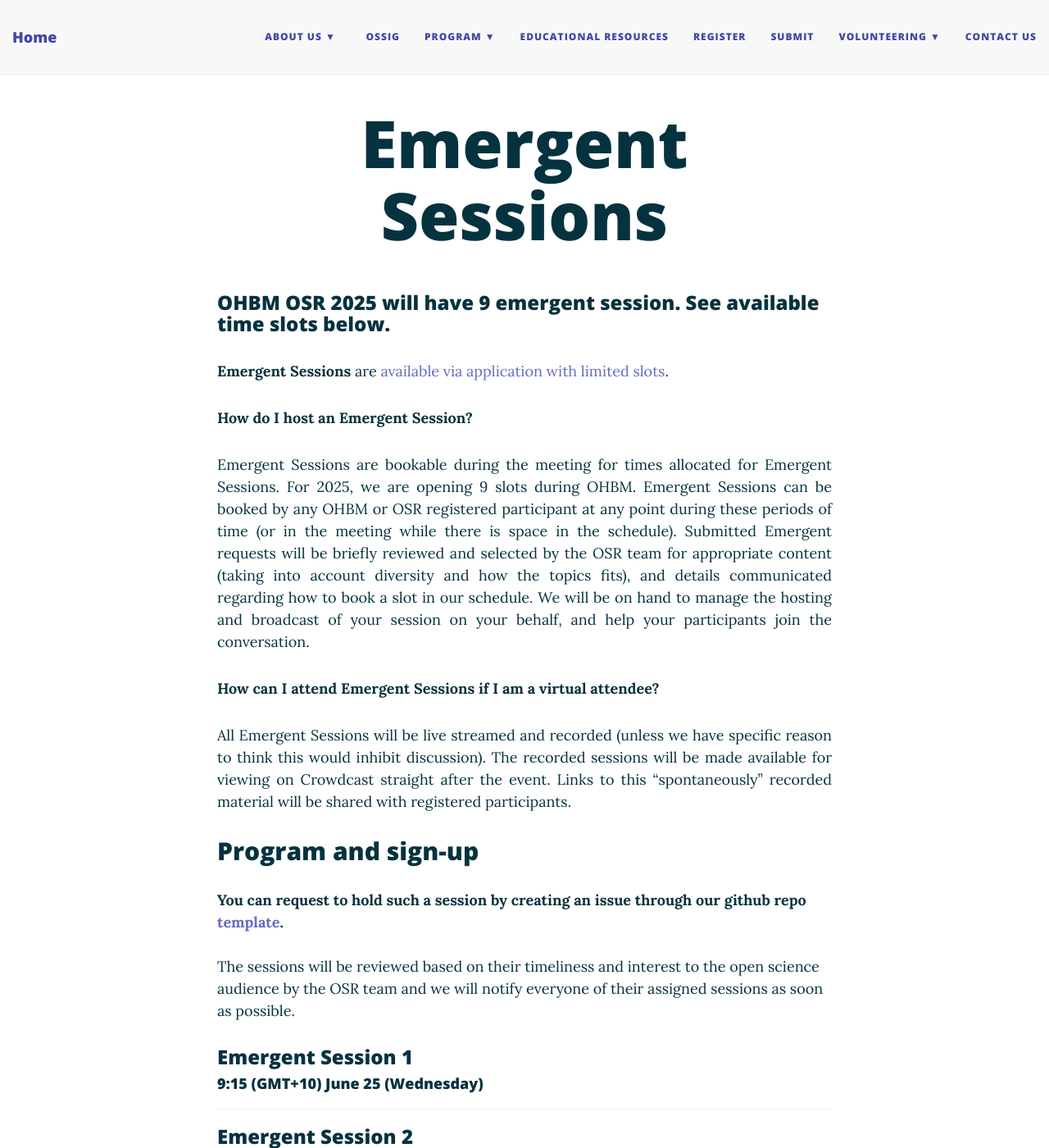
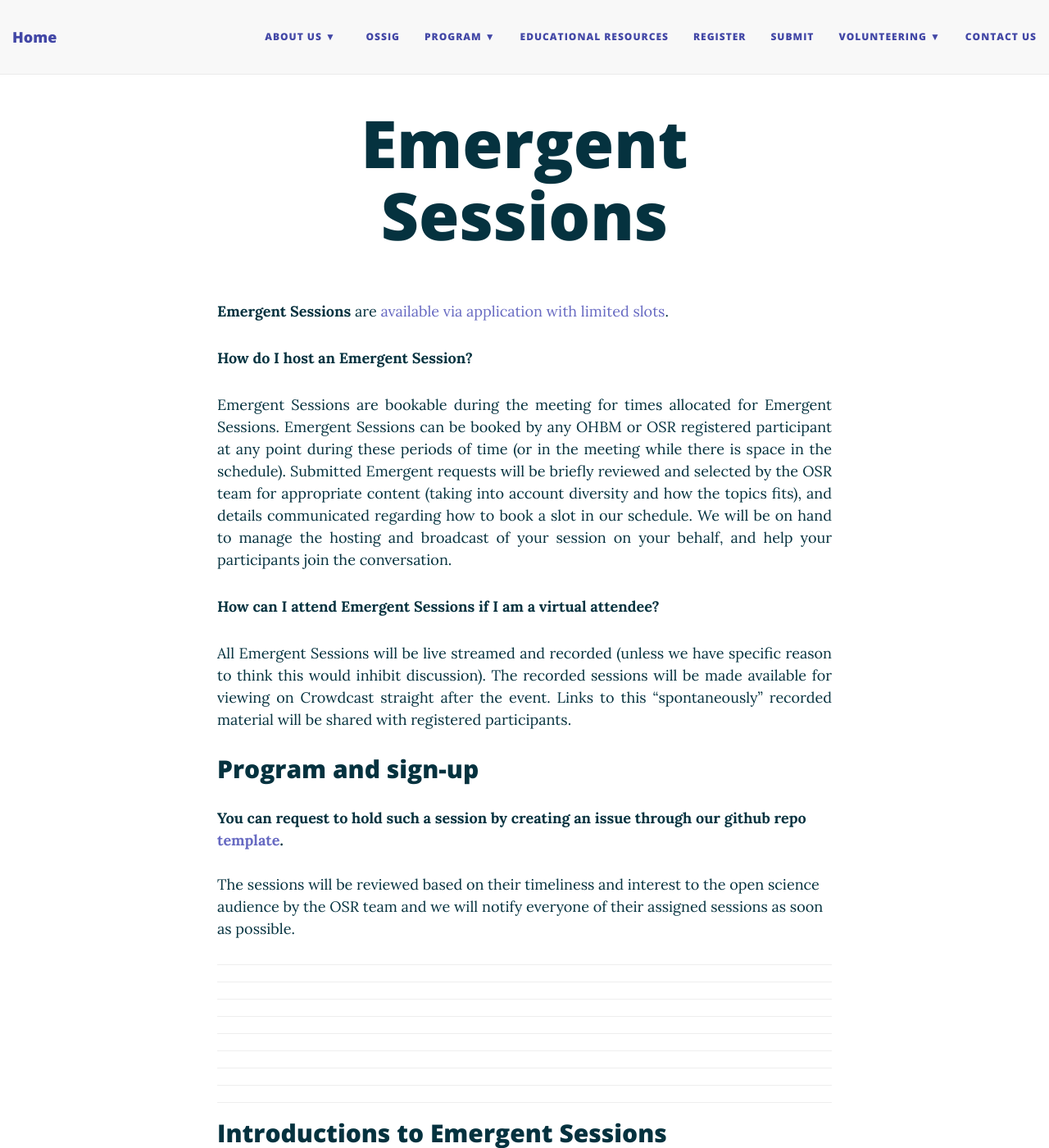
Before and after one commit to ohbm/osr2025, a Jekyll site: the page built from emergent.md, in a window 1280 px wide and 1400 px high. Shown: the whole window at 82% size. Built offline with Jekyll 4.4.1, drawn with Linux system fonts in a browser that asks for light colours; nearby versions of some CDN libraries; some of the changed text lies outside the part shown.

Commit message:
Remove emergent session info for now

```diff
--- a/emergent.md
+++ b/emergent.md
@@ -3,7 +3,7 @@
 title: Emergent Sessions
 ---
 
-### OHBM OSR 2025 will have 9 emergent session. See available time slots below.
+<!-- ### OHBM OSR 2025 will have 9 emergent session. See available time slots below. -->
 
 {::options parse_block_html="true" /}
 
@@ -12,7 +12,7 @@
 
 <p align="justify">**How do I host an Emergent Session?**</p>
 <p align="justify"> Emergent Sessions are bookable during the meeting for times allocated for Emergent Sessions.
-For 2025, we are opening 9 slots during OHBM.
+<!-- For 2025, we are opening 9 slots during OHBM. -->
 Emergent Sessions can be booked by any OHBM or OSR registered participant at any point during these periods of time (or in the meeting while there is space in the schedule).
 Submitted Emergent requests will be briefly reviewed and selected by the OSR team for appropriate content (taking into account diversity and how the topics fits), and details communicated regarding how to book a slot in our schedule. We will be on hand to manage the hosting and broadcast of your session on your behalf, and help your participants join the conversation.</p>
 
@@ -27,10 +27,10 @@
 **You can request to hold such a session by creating an issue through our github repo [template](https://github.com/ohbm/osr2025/issues/1){:target="_blank"}.**<br> <br>
 The sessions will be reviewed based on their timeliness and interest to the open science audience by the OSR team and we will notify everyone of their assigned sessions as soon as possible. <br>
 
-### Emergent Session 1
+<!-- ### Emergent Session 1 -->
 
 <!-- #### Neda Sadeghi, Isabelle van der Velpen, and Tonya White, Social and Cognitive Developmental Neuroscience, NIMH -->
-#### 9:15 (GMT+10) June 25 (Wednesday)
+<!-- #### 9:15 (GMT+10) June 25 (Wednesday) -->
 <!-- [Join on Crowdcast](https://www.crowdcast.io/c/osr-2024-emergent-1) -->
 
 <!-- <p></p>
@@ -46,17 +46,17 @@
 
 ---
 
-### Emergent Session 2
+<!-- ### Emergent Session 2 -->
 
 <!-- #### Neda Sadeghi, Isabelle van der Velpen, and Tonya White, Social and Cognitive Developmental Neuroscience, NIMH -->
-#### 3:30 (GMT+10) June 25 (Wednesday)
+<!-- #### 3:30 (GMT+10) June 25 (Wednesday) -->
 
 ---
 
-### Emergent Session 3
+<!-- ### Emergent Session 3 -->
 
 <!-- #### SEA-SIG representatives--Nick Souter (University of Sussex), Niall Duncan (Taipei Medical University), Nikhil Bhagwat (McGill University), Polona Kalc (Jena University Hospital) -->
-#### 17:45 (GMT+10) June 25 (Wednesday)
+<!-- #### 17:45 (GMT+10) June 25 (Wednesday) -->
 <!-- [Join on Crowdcast](https://www.crowdcast.io/c/osr-2024-emergent-2) -->
 
 <!-- <p> </p>
@@ -74,10 +74,10 @@
 
 ---
 
-### Emergent Session 4
+<!-- ### Emergent Session 4 -->
 
 <!-- #### Gorana Pobric (Manchester, UK), Peter Fox (San Antonio, Texas), David Kennedy (U Massachusetts) -->
-#### 9:15 (GMT+10) June 26 (Thursday)
+<!-- #### 9:15 (GMT+10) June 26 (Thursday) -->
 <!-- [Join on Crowdcast](https://www.crowdcast.io/c/osr-2024-emergent-3) -->
 
 <!-- <p></p>
@@ -85,10 +85,10 @@
 
 ---
 
-### Emergent Session 5
+<!-- ### Emergent Session 5 -->
 
 <!-- #### Ana Van Gulick, Figshare, NIH Generalist Repository Ecosystem Initiative program -->
-#### 11:30 (GMT+10) June 26 (Thursday)
+<!-- #### 11:30 (GMT+10) June 26 (Thursday) -->
 <!-- [Join on Crowdcast](https://www.crowdcast.io/c/osr-2024-emergent-4) -->
 
 <!-- <p></p>
@@ -109,10 +109,10 @@
 
 ---
 
-### Emergent Session 6
+<!-- ### Emergent Session 6 -->
 
 <!-- #### Sandeep Panta, Translational Research in Neuroimaging and Data Science (TReNDS) Center, Georgia State University -->
-#### 9:10 (GMT+10) June 27 (Friday)
+<!-- #### 9:10 (GMT+10) June 27 (Friday) -->
 <!-- [Join on Crowdcast](https://www.crowdcast.io/c/osr-2024-emergent-5) -->
 
 <!-- <p></p>
@@ -129,26 +129,26 @@
 
 ---
 
-### Emergent Session 7
+<!-- ### Emergent Session 7 -->
 
 <!-- #### Sandeep Panta, Translational Research in Neuroimaging and Data Science (TReNDS) Center, Georgia State University -->
-#### 9:15 (GMT+10) June 27 (Friday)
+<!-- #### 9:15 (GMT+10) June 27 (Friday) -->
 <!-- [Join on Crowdcast](https://www.crowdcast.io/c/osr-2024-emergent-5) -->
 
 ---
 
-### Emergent Session 8
+<!-- ### Emergent Session 8 -->
 
 <!-- #### Sandeep Panta, Translational Research in Neuroimaging and Data Science (TReNDS) Center, Georgia State University -->
-#### 9:15 (GMT+10) June 28 (Saturday)
+<!-- #### 9:15 (GMT+10) June 28 (Saturday) -->
 <!-- [Join on Crowdcast](https://www.crowdcast.io/c/osr-2024-emergent-5) -->
 
 ---
 
-### Emergent Session 9
+<!-- ### Emergent Session 9 -->
 
 <!-- #### Sandeep Panta, Translational Research in Neuroimaging and Data Science (TReNDS) Center, Georgia State University -->
-#### 11:30 (GMT+10) June 28 (Saturday)
+<!-- #### 11:30 (GMT+10) June 28 (Saturday) -->
 <!-- [Join on Crowdcast](https://www.crowdcast.io/c/osr-2024-emergent-5) -->
 
 ---
```
